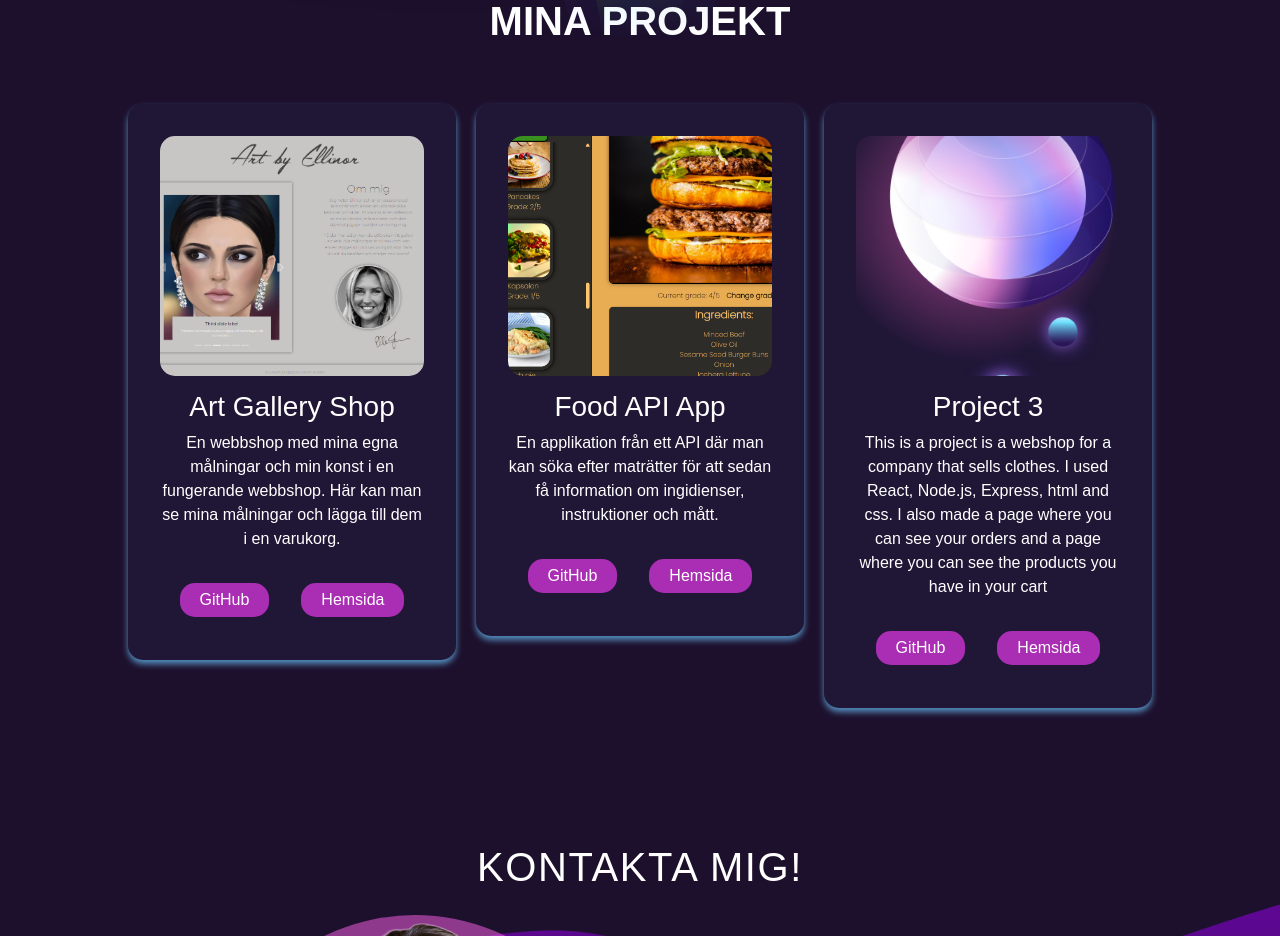
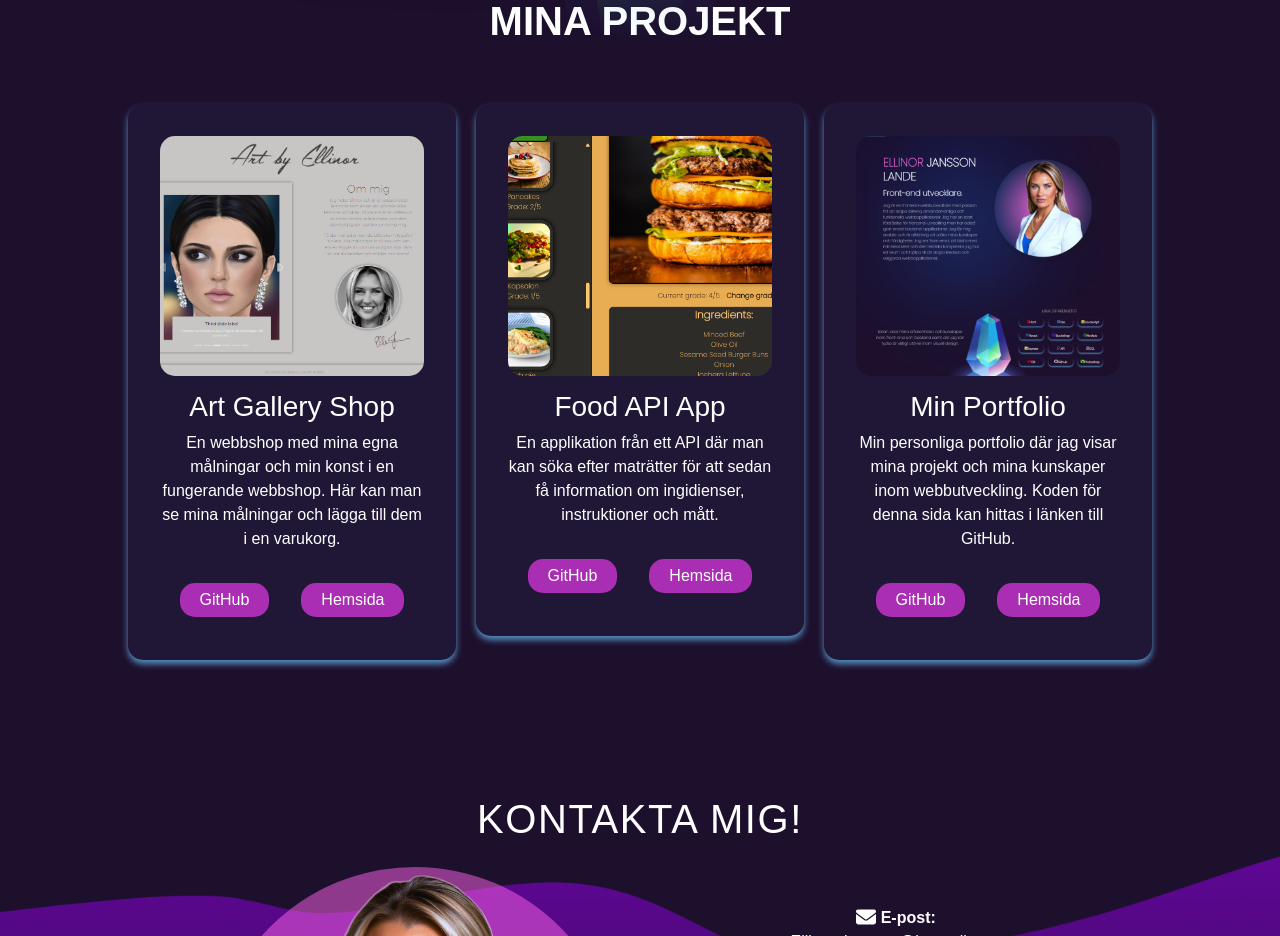
Before and after one commit to ellinorjanssonl/viteportfolio, a React (Vite) app: page / in a window 1280 px wide. Shown: the part 1195-2131 px from the top of the page. Built offline with nearby package versions, Linux system fonts and the light colour scheme.

Commit message:
projekt-portfolio

```diff
--- a/src/components/Projects/Projects.jsx
+++ b/src/components/Projects/Projects.jsx
@@ -24,10 +24,10 @@ export const Projects = () => {
         },
         {
             id: 3,
-            title: "Project 3",
-            description: "This is a project is a webshop for a company that sells clothes. I used React, Node.js, Express, html and css.  I also made a page where you can see your orders and a page where you can see the products you have in your cart",
-            imageUrl: "Illustrationtop.png",
-            githubUrl: "https://github.com/ellinorjanssonl",
+            title: "Min Portfolio",
+            description: "Min personliga portfolio där jag visar mina projekt och mina kunskaper inom webbutveckling. Koden för denna sida kan hittas i länken till GitHub.",
+            imageUrl: "PORTFOLIO.png",
+            githubUrl: "https://github.com/ellinorjanssonl/viteportfolio",
             websiteUrl: "https://ellinorsportfolio.vercel.app/"
         },
 
```
Also changed, not shown: public/PORTFOLIO.png (added), public/Skärmbild 2024-03-09 125410.png (added).
